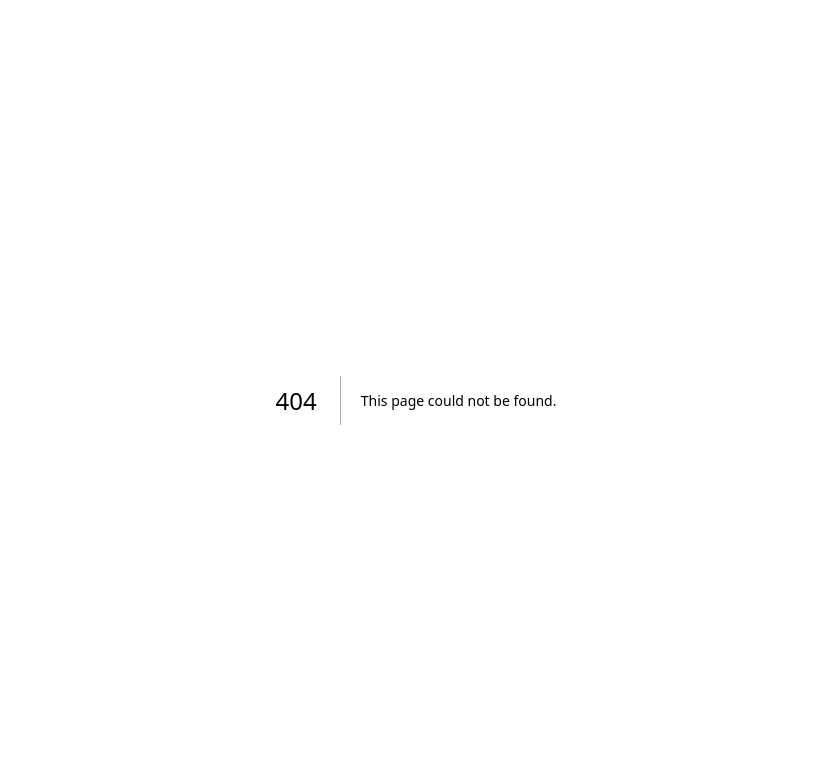
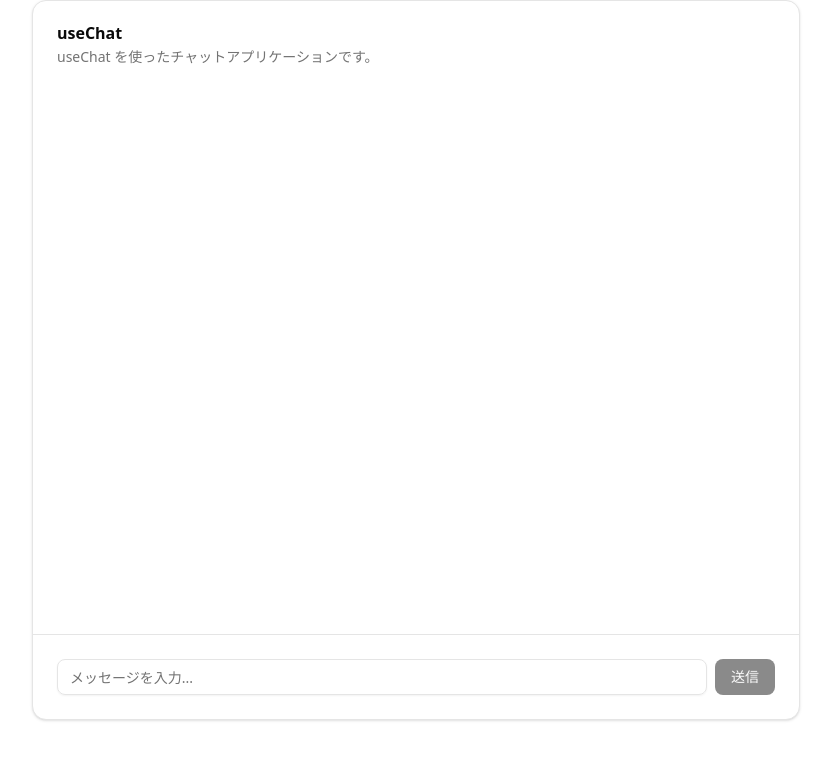
Before and after one commit to HeavenOSK/ai-sdk-suburi, a Next.js app: page /use-chat-tool in a window 1280 px wide. Before the commit this address had no page. Shown: the top 760 px of the page, without its empty margins (224-1055 px from the left). Built offline with nearby package versions, Linux system fonts and the light colour scheme.

Commit message:
依存関係に`zod`パッケージを追加し、チャットツール用の新しいAPIエンドポイントを実装しました。また、`UseChatPage`コンポーネントにチャットツールへのリンクを追加しました。

```diff
--- a/package.json
+++ b/package.json
@@ -23,7 +23,8 @@
 		"react": "^19.0.0",
 		"react-dom": "^19.0.0",
 		"tailwind-merge": "^3.2.0",
-		"tw-animate-css": "^1.2.5"
+		"tw-animate-css": "^1.2.5",
+		"zod": "^3.24.2"
 	},
 	"devDependencies": {
 		"@biomejs/biome": "^1.9.4",
--- /dev/null
+++ b/src/app/api/use-chat-tool/route.ts
@@ -0,0 +1,26 @@
+import { anthropic } from "@ai-sdk/anthropic";
+import { streamText } from "ai";
+import { z } from "zod";
+
+export const maxDuration = 30;
+
+export async function POST(req: Request) {
+	const { messages } = await req.json();
+	const result = streamText({
+		maxSteps: 5,
+		model: anthropic("claude-3-7-sonnet-20250219"),
+		system:
+			"You are a helpful assistant. You can use tools to get information.",
+		tools: {
+			getCurrentTime: {
+				description: "Get the current time",
+				parameters: z.object({}),
+				execute: async () => {
+					return new Date().toLocaleTimeString();
+				},
+			},
+		},
+		messages,
+	});
+	return result.toDataStreamResponse();
+}
--- a/src/app/page.tsx
+++ b/src/app/page.tsx
@@ -20,6 +20,14 @@ export default function Home() {
 							Use Chat - チャットインターフェースを試す
 						</a>
 					</li>
+					<li>
+						<a
+							href="/use-chat-tool"
+							className="text-primary underline hover:text-primary/80 transition-colors"
+						>
+							Use Chat Tool - チャットインターフェースを試す
+						</a>
+					</li>
 				</ul>
 			</main>
 		</div>
--- /dev/null
+++ b/src/app/use-chat-tool/page.tsx
@@ -0,0 +1,36 @@
+"use client";
+
+import { useChat } from "@ai-sdk/react";
+import { ChatContainer, ChatMessageList, ChatInput } from "@/components/chat";
+
+export default function UseChatPage() {
+	const { messages, input, handleInputChange, handleSubmit, error, reload } =
+		useChat({
+			api: "/api/use-chat-tool",
+		});
+
+	return (
+		<ChatContainer
+			title="useChat"
+			description="useChat を使ったチャットアプリケーションです。"
+			footer={
+				<ChatInput
+					input={input}
+					onInputChange={handleInputChange}
+					onSubmit={handleSubmit}
+					disabled={error != null}
+				/>
+			}
+		>
+			<ChatMessageList
+				messages={messages.map((m) => ({
+					id: m.id,
+					role: m.role,
+					content: m.content,
+				}))}
+				error={error}
+				onRetry={reload}
+			/>
+		</ChatContainer>
+	);
+}
```
Also changed, not shown: 1 other file (tests, documents, lock files or other folders).
